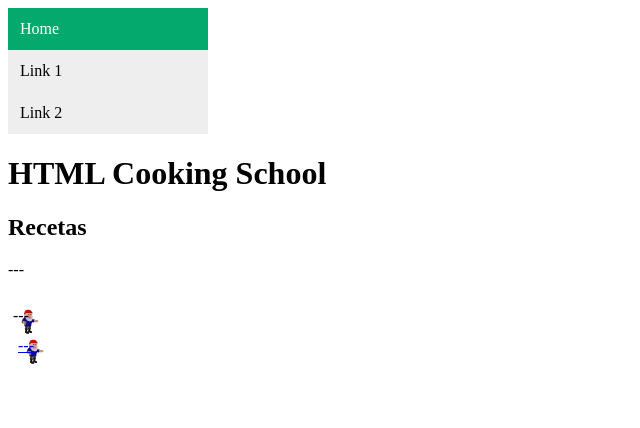
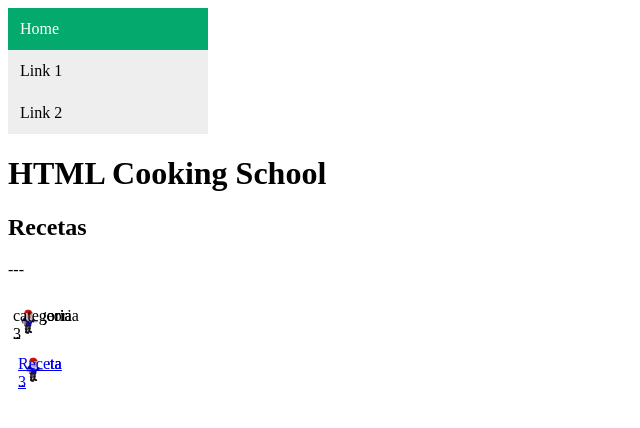
Before and after one commit to peka-13/SMX-MP08-UF5-Pt2---Inici-amb-CSS, a plain HTML site: page index.html in a window 1280 px wide. Shown: the whole page, without its empty margins (0-640 px from the left). Drawn offline with Linux system fonts and the light colour scheme; files whose address does not match are found by name.

Commit message:
Add files via upload

```diff
--- a/index.html
+++ b/index.html
@@ -30,24 +30,19 @@
 
 <div class="lista1">
 <ul>
-  <li>---
+  <li>categeoria 1
     <ul>
-      <li><a href="#">---</a></li>
-      <li><a href="#">---</a></li>
-      <li><a href="#">---</a></li>
+      <li><a href="#">Receta 1</a></li>
       </ul>
   </li>
-  <li>--
+  <li>categoria 2
     <ul>
-      <li><a href="#">---</a></li>
-      <li><a href="#">---</a></li>
-      <li><a href="#">---</a></li>
+      <li><a href="#">Receta 2</a></li>
     </ul>
   </li>
-  <li>---
+  <li>categoria 3
     <ul>
-      <li><a href="#">---</a></li>
-      <li><a href="#">---</a></li>
+      <li><a href="#">Receta 3</a></li>
     </ul>
   </li>
 </ul>
```
